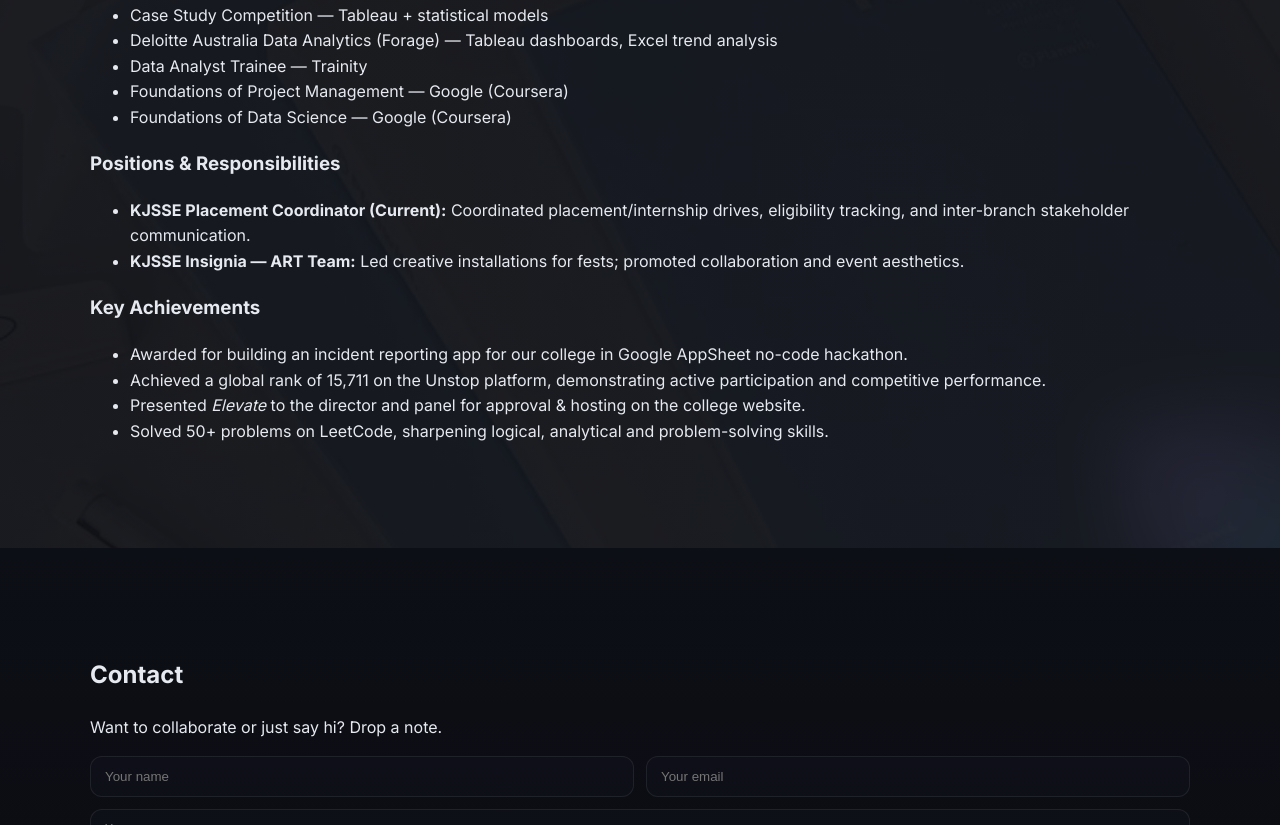
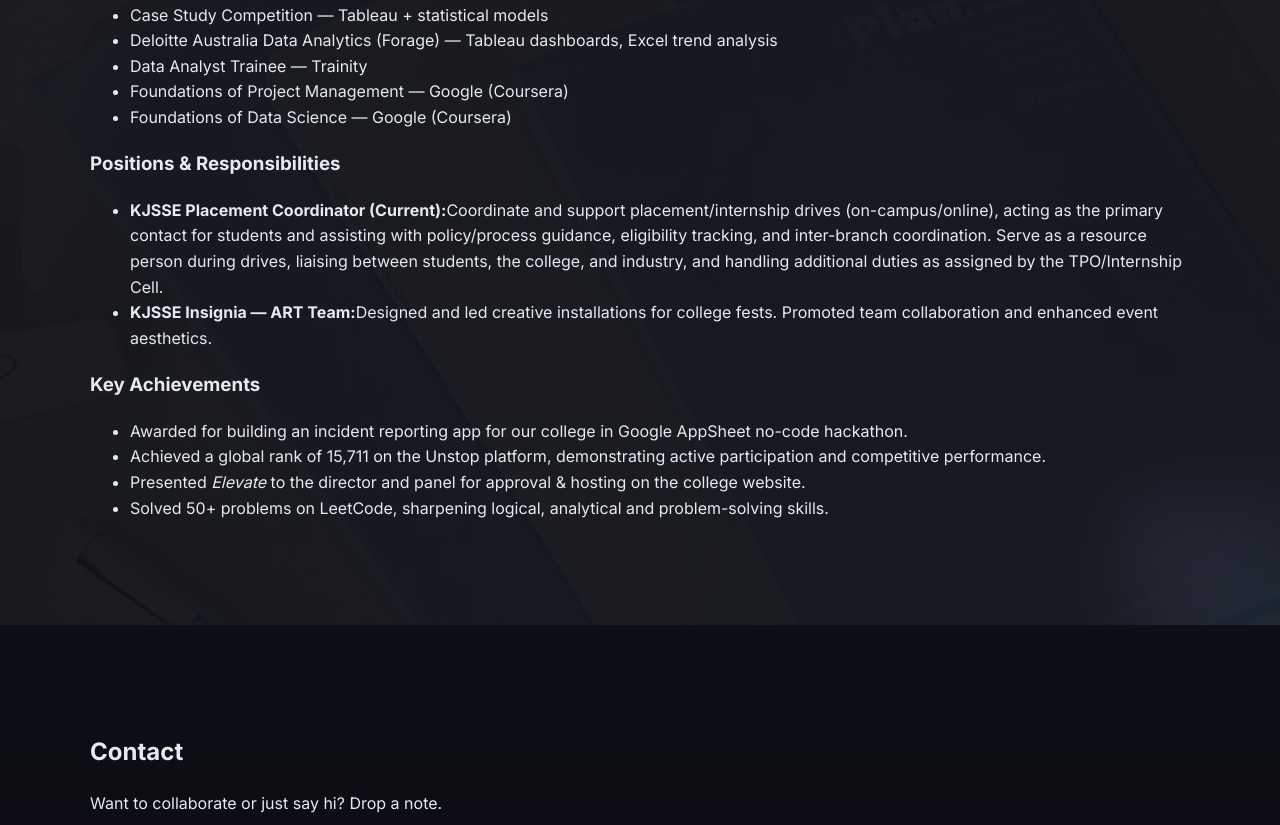
Before and after one commit to chetanak10/devops2, a plain HTML site: page index.html in a window 1280 px wide. Shown: the part 4814-5639 px from the top of the page. Drawn offline with Linux system fonts and the light colour scheme.

Commit message:
Update index.html

```diff
--- a/index.html
+++ b/index.html
@@ -262,8 +262,10 @@
 
       <h3 class="mt">Positions & Responsibilities</h3>
       <ul>
-        <li><strong>KJSSE Placement Coordinator (Current):</strong> Coordinated placement/internship drives, eligibility tracking, and inter-branch stakeholder communication.</li>
-        <li><strong>KJSSE Insignia — ART Team:</strong> Led creative installations for fests; promoted collaboration and event aesthetics.</li>
+        <li><strong>KJSSE Placement Coordinator (Current):</strong>Coordinate and support placement/internship drives (on-campus/online), acting as the primary contact for students and assisting with policy/process guidance, eligibility tracking, and inter-branch coordination. Serve as a resource person during drives, liaising between students, the college, and industry, and handling additional duties as assigned by the TPO/Internship Cell.
+</li>
+        <li><strong>KJSSE Insignia — ART Team:</strong>Designed and led creative installations for college fests. Promoted team collaboration and enhanced event aesthetics.
+</li>
       </ul>
 
       <h3 class="mt">Key Achievements</h3>
```
